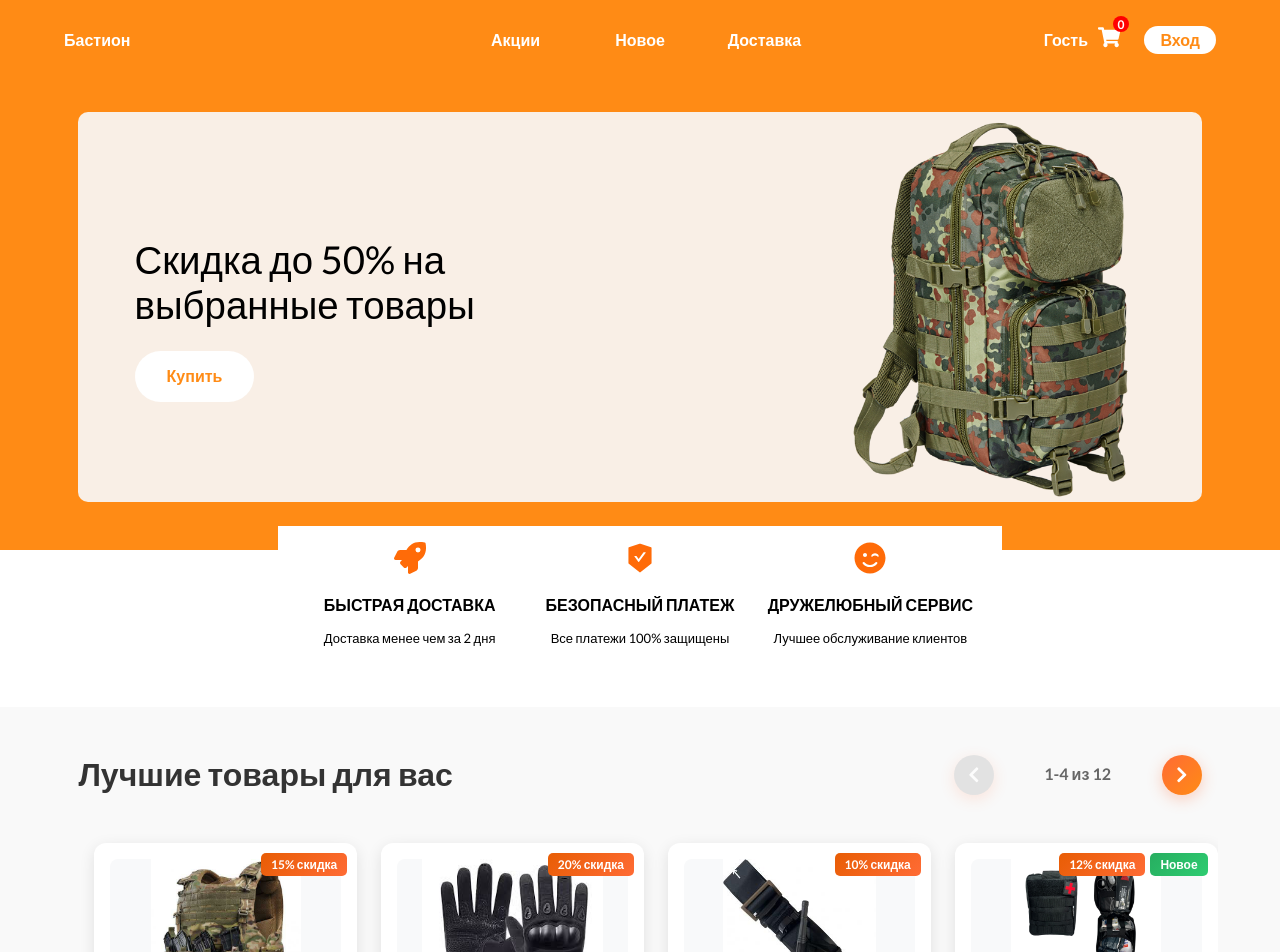
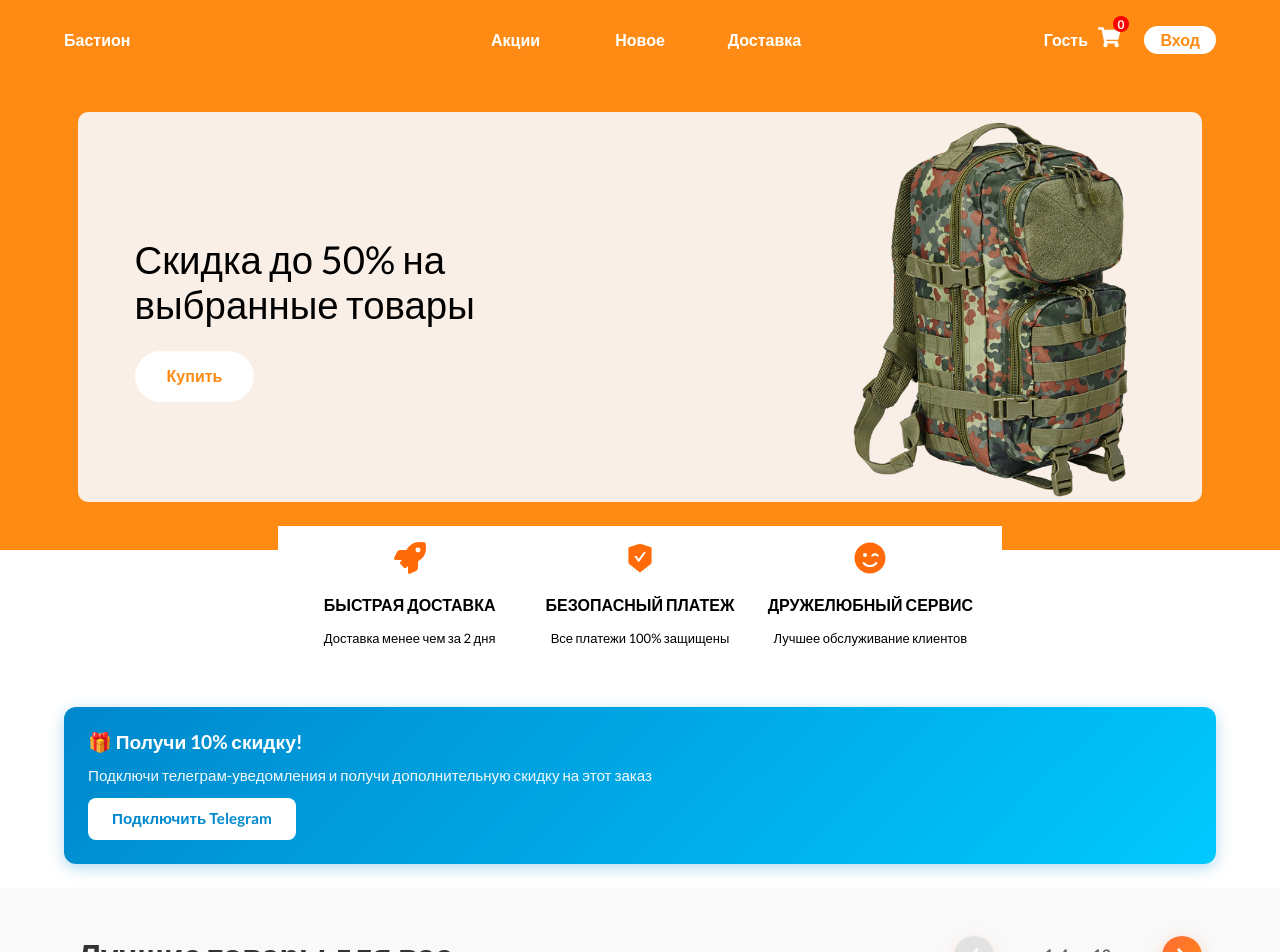
Before and after one commit to diana-hav/react-e-commerce, a React (Vite) app: page /#/ in a window 1280 px wide. Shown: the top 952 px of the page. Built offline with nearby package versions, Linux system fonts and the light colour scheme.

Commit message:
fix telegram banner

```diff
--- /dev/null
+++ b/src/components/Home/TelegramBanner/TelegramBanner.css
@@ -0,0 +1,49 @@
+.telegram-bonus-banner {
+  background: linear-gradient(135deg, #0088cc 0%, #00c9ff 100%);
+  border-radius: 12px;
+  padding: 1.5rem;
+  margin-bottom: 1.5rem;
+  color: white;
+  box-shadow: 0px 4px 15px rgba(0, 136, 204, 0.3);
+}
+
+.banner-content {
+  display: flex;
+  flex-direction: column;
+  gap: 0.75rem;
+}
+
+.banner-content h3 {
+  margin: 0;
+  font-size: 1.2rem;
+  font-weight: 700;
+}
+
+.banner-content p {
+  margin: 0;
+  font-size: 0.95rem;
+  opacity: 0.95;
+  line-height: 1.4;
+}
+
+.telegram-btn {
+  background: white;
+  color: #0088cc;
+  border: none;
+  padding: 0.75rem 1.5rem;
+  border-radius: 8px;
+  font-weight: 600;
+  cursor: pointer;
+  transition: all 0.3s ease;
+  font-size: 0.95rem;
+  align-self: flex-start;
+}
+
+.telegram-btn:hover {
+  transform: scale(1.05);
+  box-shadow: 0px 4px 12px rgba(0, 0, 0, 0.2);
+}
+
+.telegram-btn:active {
+  transform: scale(0.98);
+}
--- /dev/null
+++ b/src/components/Home/TelegramBanner/TelegramBanner.jsx
@@ -0,0 +1,15 @@
+import "./TelegramBanner.css";
+
+const TelegramBanner = () => {
+  return (
+    <div className="telegram-bonus-banner">
+      <div className="banner-content">
+        <h3>🎁 Получи 10% скидку!</h3>
+        <p>Подключи телеграм-уведомления и получи дополнительную скидку на этот заказ</p>
+        <button className="telegram-btn">Подключить Telegram</button>
+      </div>
+    </div>
+  );
+};
+
+export default TelegramBanner;
--- a/src/views/HomeView.jsx
+++ b/src/views/HomeView.jsx
@@ -1,6 +1,7 @@
 import Banner from "@/components/Home/Banner/Banner";
 import CarouselSection from "@/components/Home/Products/CarouselSection";
 import Benefits from "@/components/Home/Benefits/Benefits";
+import TelegramBanner from "@/components/Home/TelegramBanner/TelegramBanner";
 import { useGlobalContext } from "@/components/GlobalContext/GlobalContext";
 
 function HomeView() {
@@ -23,6 +24,11 @@ function HomeView() {
         </section> */}
         <section>
           <Benefits></Benefits>
+        </section>
+        <section className="telegram-section">
+          <div className="sub-container">
+            <TelegramBanner />
+          </div>
         </section>
         <section className="products-section">
           <CarouselSection
```
